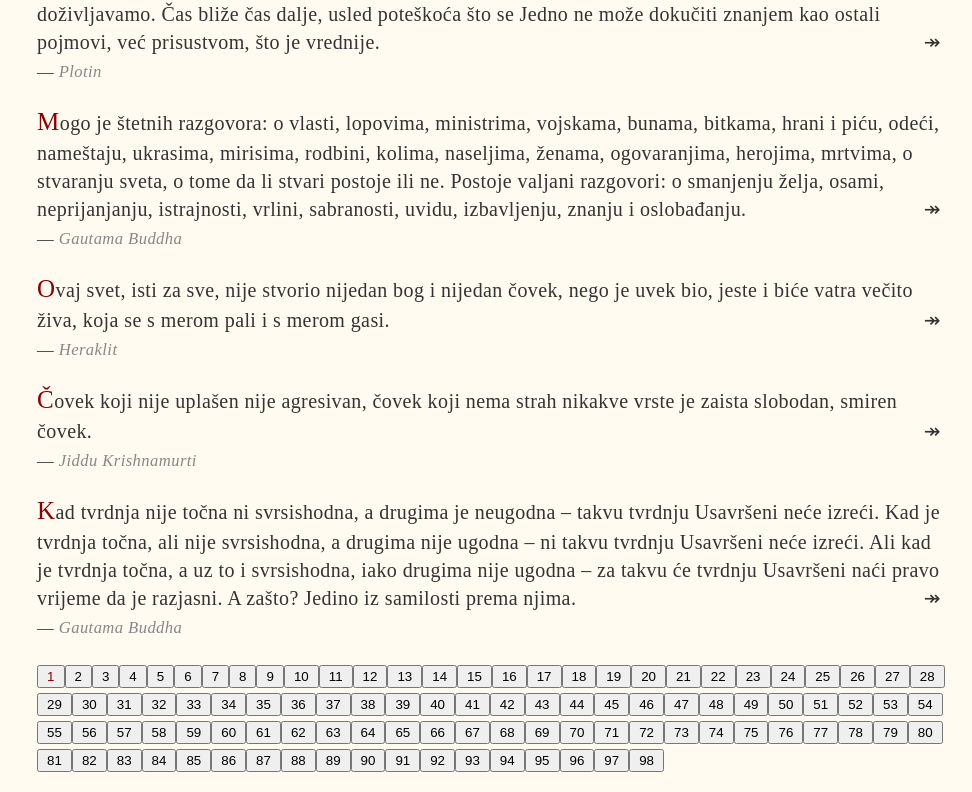
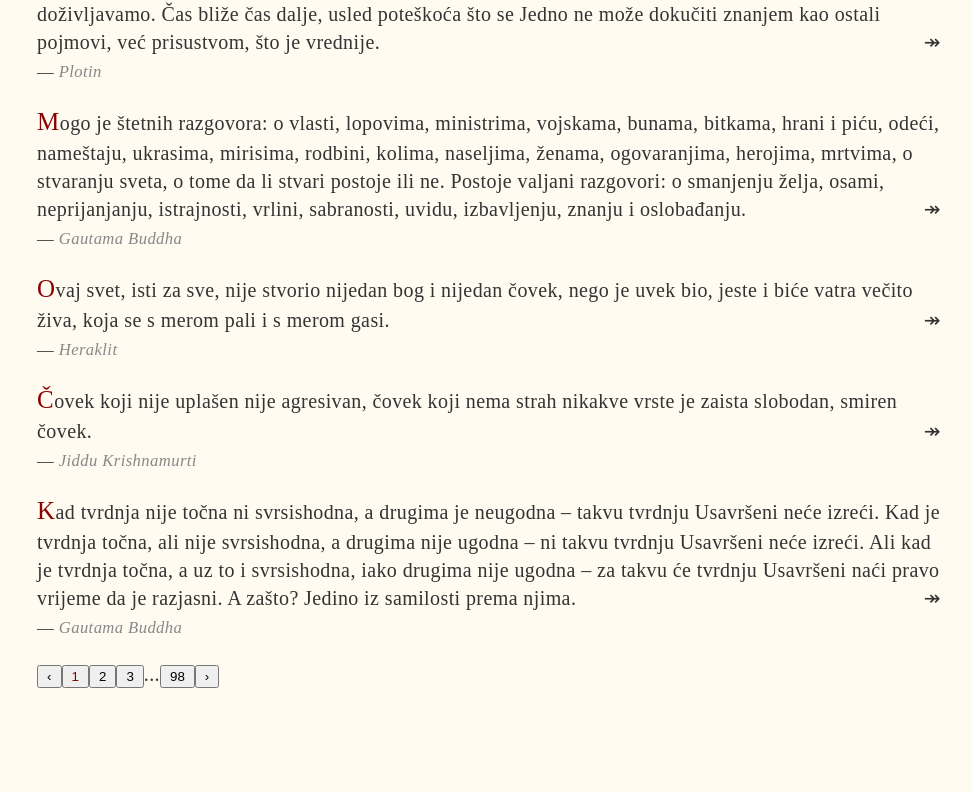
Before and after one commit to skolakoda/programming-quotes, a React (Create React App) app: page /#/all-quotes in a window 1280 px wide. Shown: the part 906-1698 px from the top of the page, without its empty margins (308-1280 px from the left). After the commit the page ends 1614 px from the top, so only its background shows below. Built offline with nearby package versions, Linux system fonts and the light colour scheme; no server answers; a web font is replaced by a local one.

Commit message:
smanjiti paginaciju

```diff
--- a/src/components/main/Quotes.jsx
+++ b/src/components/main/Quotes.jsx
@@ -11,21 +11,30 @@ export default function Quotes({ loaded, currentQuotes }) {
   if (!loaded) return <img src={preloader} alt="loading..." />
   window.scrollTo(0, 0)
 
+  const totalPages = Math.ceil(currentQuotes.length / quotesPerPage)
+  const startPosition = currentPage * quotesPerPage
+
+  const mappedQuotes = currentQuotes
+    .filter((q, i) => i >= startPosition && i < startPosition + quotesPerPage)
+    .map(q =>
+      <Quote key={q._id} quote={q} />
+    )
+
   const turnThePage = e => {
     setCurrentPage(Number(e.target.value))
   }
 
-  const startPosition = currentPage * quotesPerPage
-  const preparedQuotes = currentQuotes
-    .filter((q, i) => i >= startPosition && i < startPosition + quotesPerPage)
-    .map(q =>
-      <Quote key={q._id} quote={q} />
-    )
-  const pagination = []
-  const totalPages = Math.ceil(currentQuotes.length / quotesPerPage)
+  const prev = () => {
+    if (currentPage <= 0) return
+    setCurrentPage(currentPage - 1)
+  }
 
-  for (let i = 0; i < totalPages; i++)
-    pagination.push(
+  const next = () => {
+    if (currentPage >= totalPages - 1) return
+    setCurrentPage(currentPage + 1)
+  }
+
+  const createButton = (i) => (
     <button
       value={i}
       style={{ color: currentPage === i && 'darkred' }}
@@ -36,10 +45,28 @@ export default function Quotes({ loaded, currentQuotes }) {
     </button>
   )
 
+  const range = 3
+  const low = currentPage > range ? currentPage - range : 1
+  const high = currentPage < totalPages - range ? currentPage + range : totalPages - 1
+
+  const pagination = []
+  for (let i = low; i < high; i++)
+    pagination.push(createButton(i))
+
   return (
     <div>
-      {preparedQuotes}
-      {totalPages > 1 && <p>{pagination}</p>}
+      {mappedQuotes}
+      {totalPages > 1 && (
+        <p>
+          <button onClick={prev}>‹</button>
+          {createButton(0)}
+          {currentPage > range + 1 && <span>...</span>}
+          {pagination}
+          {currentPage < totalPages - range - 1 && <span>...</span>}
+          {createButton(totalPages - 1)}
+          <button onClick={next}>›</button>
+        </p>
+      )}
     </div>
   )
 }
--- a/src/index.css
+++ b/src/index.css
@@ -37,13 +37,6 @@ blockquote {
   margin-right: 0;
 }
 
-@media (min-width: 800px) {
-  body {
-    background-size: contain;
-    line-height: 1.4;
-  }
-}
-
 .no-link {
   color: inherit;
   text-decoration: none;
@@ -62,6 +55,10 @@ blockquote {
 }
 
 @media (min-width: 800px) {
+  body {
+    background-size: contain;
+    line-height: 1.4;
+  }
   .hide-sm {
     display: block;
   }
```
Also changed, not shown: 1 other file (tests, documents, lock files or other folders). Lines whose indentation alone changed are shown as unchanged.
